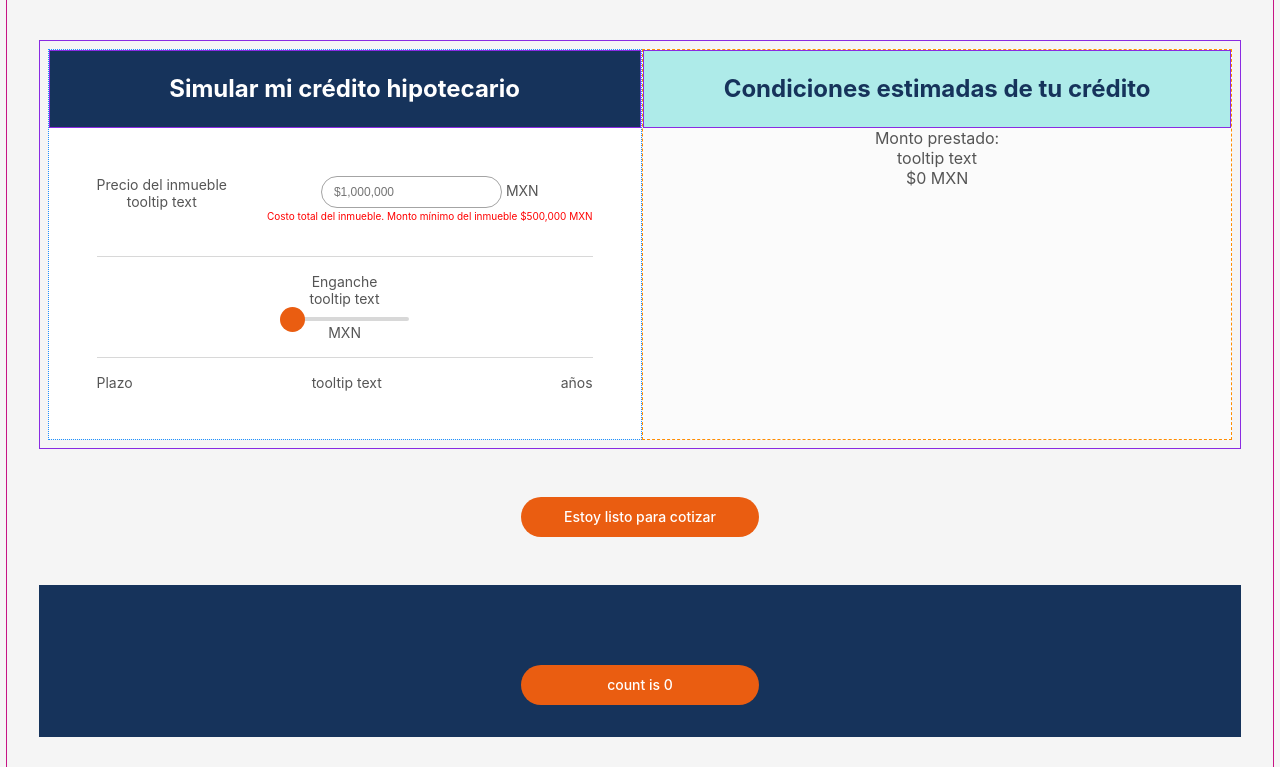
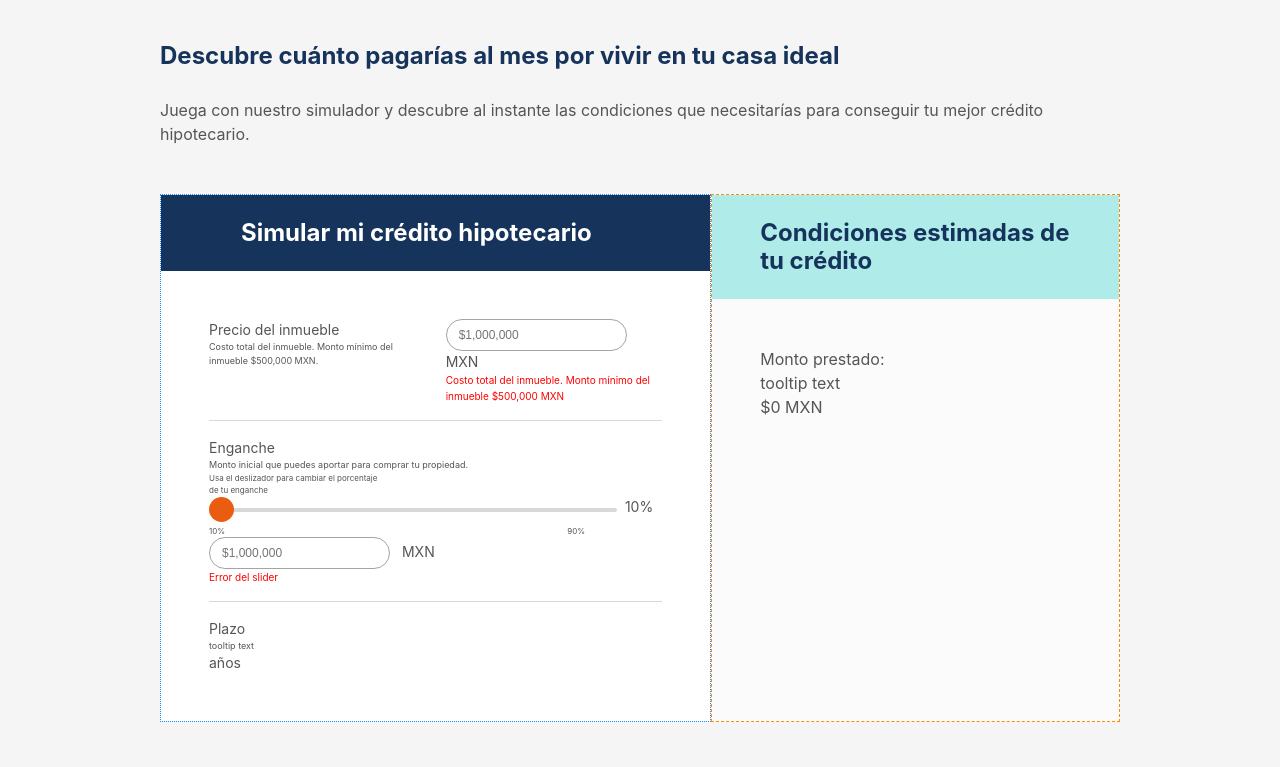
Before and after one commit to cesarorozco9628/front_challege, a website built with Vite: page index.html in a window 1280 px wide. Shown: the part 114-881 px from the top of the page. Built offline with nearby package versions, Linux system fonts and the light colour scheme.

Commit message:
:lipstick: Layout constraints added

```diff
--- a/index.html
+++ b/index.html
@@ -7,12 +7,13 @@
     <title>Morgana Challenge</title>
   </head>
   <body>
-    <div id="simulator">
-      <!-- <div class="simulator__logo">
+    <main>
+      <div class="simulator__logo">
         <a href="https://morgana.mx" target="_blank">
           <img src="/morgana-white.svg" class="logo" alt="Morgana logo" />
         </a>
-      </div> -->
+      </div>
+      <section id="simulator">
         <p class="simulator__title">
           Descubre cuánto pagarías al mes por vivir en tu casa ideal
         </p>
@@ -20,31 +21,32 @@
           Juega con nuestro simulador y descubre al instante las condiciones que
           necesitarías para conseguir tu mejor crédito hipotecario.
         </p>
-      <div class="container simulator__wrapper">
+        <div class="simulator__wrapper">
           <div class="simulator__values">
-          <div class="container simulator__values__title">
-            Simular mi crédito hipotecario
-          </div>
+            <div class="simulator__values__head">Simular mi crédito hipotecario</div>
             <div class="simulator__values__content">
-            <div class="price-range">
-              <div class="price-range__label">
+              <div class="property-price">
+                <div class="property-price__label">
                   <label>Precio del inmueble</label>
-                <div class="price-range__tooltip">
-                  <span>tooltip text</span>
+                  <div class="property-price__tooltip">
+                    <span
+                      >Costo total del inmueble. Monto mínimo del inmueble $500,000
+                      MXN.</span
+                    >
                   </div>
                 </div>
-              <div>
+                <div class="property-price-">
                   <input
                     id=""
                     type="text"
                     placeholder="$1,000,000"
                     aria-describedby="precio del inmueble"
-                  class="price-range__input-text"
+                    class="property-price__input"
                     onkeypress=""
                   />
                   <span>MXN</span>
                   <div>
-                  <p class="price-range__error">
+                    <p class="property-price__error">
                       Costo total del inmueble. Monto mínimo del inmueble $500,000 MXN
                     </p>
                   </div>
@@ -52,11 +54,21 @@
               </div>
               <hr />
               <div class="down-payment">
+                <div class="down-payment__label">
                   <label>Enganche</label>
-              <div class="tooltip">
-                <span>tooltip text</span>
+                  <div class="down-payment__tooltip">
+                    <span>
+                      Monto inicial que puedes aportar para comprar tu propiedad.
+                    </span>
                   </div>
-              <div class="slide-container">
+                </div>
+                <div class="down-payment__instructions">
+                  Usa el deslizador para cambiar el porcentaje <br />
+                  de tu enganche
+                </div>
+                <div class="">
+                  <div class="down-payment__slider">
+                    <div class="slider-container">
                       <input
                         type="range"
                         min="10"
@@ -66,12 +78,32 @@
                         id="myRange"
                       />
                     </div>
+                    <span>10%</span>
+                  </div>
+
+                  <div class="slider-range">
+                    <span>10%</span>
+                    <span>90%</span>
+                  </div>
+                  <div class="">
+                    <input
+                      id=""
+                      type="text"
+                      placeholder="$1,000,000"
+                      class="property-price__input"
+                      onkeypress=""
+                    />
                     <span>MXN</span>
+                    <div>
+                      <p class="property-price__error">Error del slider</p>
+                    </div>
+                  </div>
+                </div>
               </div>
               <hr />
               <div class="credit-term">
                 <label>Plazo</label>
-              <div class="tooltip">
+                <div class="credit-term__tooltip">
                   <span>tooltip text</span>
                 </div>
                 <span>años</span>
@@ -79,7 +111,7 @@
             </div>
           </div>
           <div class="simulator__conditions">
-          <div class="container simulator__conditions__title">
+            <div class="simulator__conditions__head">
               Condiciones estimadas de tu crédito
             </div>
             <div class="simulator__conditions__content">
@@ -95,10 +127,11 @@
         </div>
         <button class="button">Estoy listo para cotizar</button>
 
-      <div class="card">
+        <!-- <div class="card"> -->
         <button id="counter" type="button"></button>
-      </div>
-    </div>
+        <!-- </div> -->
+      </section>
+    </main>
     <script type="module" src="/main.js"></script>
   </body>
 </html>
--- a/style.css
+++ b/style.css
@@ -24,35 +24,39 @@
 body {
   background-color: var(--morgana-light-gray);
   color: var(--morgana-dark-gray);
-  display: flex;
+  line-height: 1.5;
   min-height: 100vh;
-  min-width: 280px;
-  place-items: center;
+  /* min-width: 280px; */
   /* min-width: 320px; */
+  /* display: flex; */
+  /* place-items: center; */
 }
 
-/* #app {
-  max-width: 1280px;
+main {
+  display: flex;
+  flex-direction: column;
+  justify-content: center;
+  align-items: center;
   margin: 0 auto;
-  padding: 2rem;
-  text-align: center;
-} */
+  width: 100%;
+}
 
-#simulator {
-  border: 1px solid mediumvioletred;
-  max-width: 1280px;
-  margin: 0 auto;
-  padding: 2rem;
-  text-align: center;
+section {
+  /* max-width: 80%; */
+  max-width: 100%;
+  padding: 48px 32px;
+  width: 100%;
 }
 
 .simulator__logo {
   background-color: var(--morgana-navy);
+  text-align: center;
+  width: 100%;
 }
 
 .logo {
-  height: 132px;
-  padding: 1.5rem;
+  height: 98px;
+  padding: 1.5rem 0;
   transition: filter 300ms;
   will-change: filter;
 }
@@ -70,8 +74,8 @@ a:hover {
 }
 
 .simulator__title {
-  color: var(--primary-color);
-  font-size: 1.5rem;
+  color: var(--morgana-navy);
+  font-size: 22px;
   font-weight: 700;
   margin-bottom: 24px;
   text-align: start;
@@ -83,16 +87,12 @@ a:hover {
   text-align: start;
 }
 
-.container {
-  border: 1px solid blueviolet;
-  padding: 8px;
-}
-
 .simulator__wrapper {
   display: grid;
   grid-template-areas:
     'left'
     'right';
+  width: 100%;
 }
 
 .simulator__values {
@@ -100,13 +100,14 @@ a:hover {
   grid-area: left;
 }
 
-.simulator__values__title {
+.simulator__values__head {
   background-color: var(--morgana-navy);
   color: #fff;
-  font-size: 24px;
+  font-size: 20px;
   font-weight: 700;
-  line-height: 28px;
-  padding: 24px 80px;
+  line-height: 24px;
+  padding: 24px 48px;
+  text-align: start;
 }
 
 .simulator__values__content {
@@ -114,33 +115,44 @@ a:hover {
   display: flex;
   flex-direction: column;
   font-size: 14px;
-  padding: 48px;
+  padding: 24px;
 }
 
-.price-range {
-  display: grid;
-  gap: 40px;
-  grid-template-columns: 115px 2fr;
+.property-price,
+.down-payment,
+.credit-term {
+  display: flex;
+  flex-direction: column;
   width: 100%;
 }
 
-.price-range__label {
+.property-price__label {
+  margin-bottom: 12px;
 }
 
-.price-range__tooltip {
+.property-price__tooltip,
+.down-payment__tooltip,
+.credit-term__tooltip {
+  font-size: 9px;
 }
 
-.price-range__input-text {
+.property-price__input {
   background-color: #fff;
   border: 1px solid #a4a4a4;
   border-radius: 100px;
   font-size: 12px;
   font-weight: 400;
   line-height: 18px;
+  margin-right: 8px;
+  outline: none;
   padding: 6px 12px;
 }
 
-.price-range__error {
+.property-price__input:focus {
+  border: 1px solid #aad3f9;
+}
+
+.property-price__error {
   color: #f00;
   font-size: 10px;
   line-height: 16px;
@@ -153,8 +165,18 @@ hr {
   margin: 16px 0px;
 }
 
-.slide-container {
+.down-payment__slider {
+  display: flex;
   width: 100%;
+}
+
+.slider-container {
+  margin-right: 8px;
+  width: 90%;
+}
+
+.slider-container > span {
+  width: 10%;
 }
 
 .slider {
@@ -163,9 +185,9 @@ hr {
   background: #d8d8d8;
   border-radius: 5px;
   height: 4px;
-  /* opacity: 0.7; */
   outline: none;
   transition: opacity 0.2s;
+  width: 100%;
 }
 
 .slider:hover {
@@ -182,7 +204,15 @@ hr {
   width: 25px;
 }
 
-.price-range,
+.slider-range {
+  display: flex;
+  font-size: 8px;
+  justify-content: space-between;
+  margin-top: 8px;
+  width: 83%;
+}
+
+.property-price,
 .credit-term {
   display: flex;
   justify-content: space-between;
@@ -192,34 +222,28 @@ hr {
   display: grid;
 }
 
+.down-payment__instructions {
+  font-size: 8px;
+}
+
 .simulator__conditions {
   background-color: #fbfbfb;
   border: 1px dashed darkorange;
   grid-area: right;
 }
 
-.simulator__conditions__title {
+.simulator__conditions__head {
   background-color: var(--morgana-turquoise);
   color: var(--morgana-navy);
-  font-size: 24px;
+  font-size: 20px;
   font-weight: 700;
-  line-height: 28px;
-  padding: 24px 80px;
+  line-height: 24px;
+  padding: 24px;
+  text-align: start;
 }
 
 .simulator__conditions__content {
-}
-
-@media (min-width: 992px) {
-  .simulator__wrapper {
-    grid-template-areas: 'left right';
-  }
-}
-
-.card {
-  background-color: var(--morgana-navy);
-  margin-top: 48px;
-  padding: 2em;
+  padding: 24px;
 }
 
 button {
@@ -237,28 +261,56 @@ button {
   min-width: 140px;
   padding: 8px 20px;
   width: 238px;
-  /* border: 1px solid transparent; */
-  /* transition: border-color 0.25s; */
 }
 button:hover {
   text-decoration: underline;
-  /* border-color: #646cff; */
 }
 button:focus,
 button:focus-visible {
   outline: none;
-  /* outline: 4px auto -webkit-focus-ring-color; */
 }
 
-/* @media (prefers-color-scheme: light) {
-  :root {
-    color: #213547;
-    background-color: #ffffff;
+/* Desktop styles */
+
+@media (min-width: 992px) {
+  section {
+    max-width: 1280px;
+    width: 80%;
   }
-  a:hover {
-    color: #747bff;
+
+  .simulator__title {
+    font-size: 24px;
   }
-  button {
-    background-color: #f9f9f9;
+
+  .simulator__wrapper {
+    grid-template-areas: 'left right';
   }
-} */
+
+  .simulator__values__head {
+    font-size: 24px;
+    line-height: 28px;
+    padding: 24px 80px;
+  }
+
+  .property-price {
+    flex-direction: row;
+    gap: 40px;
+    justify-content: space-between;
+  }
+
+  .property-price__label,
+  .property-price__error {
+    margin-bottom: 0;
+  }
+
+  .simulator__conditions__head {
+    font-size: 24px;
+    line-height: 28px;
+    padding: 24px 48px;
+  }
+
+  .simulator__values__content,
+  .simulator__conditions__content {
+    padding: 48px;
+  }
+}
```
Lines whose indentation alone changed are shown as unchanged.
